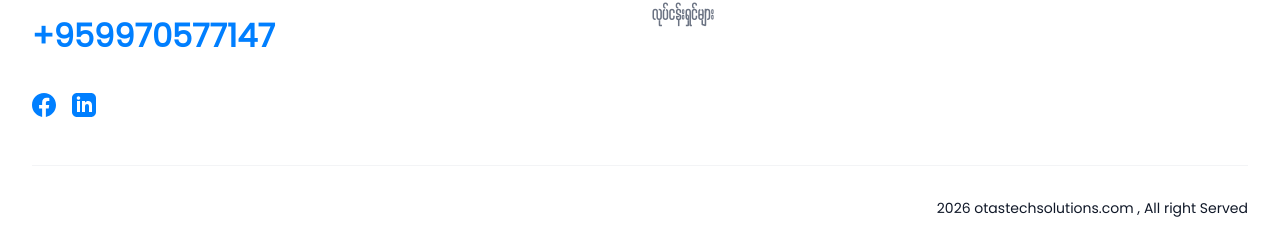
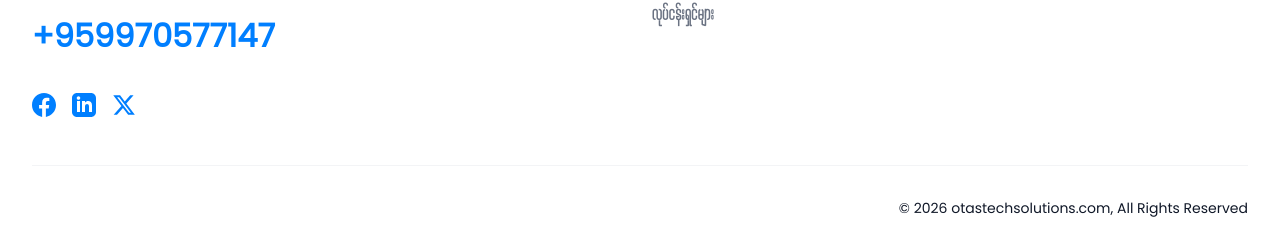
Before and after one commit to Company-Portfolio/otas_portfolio_v-2.0.0, a React (Vite) app: page /clients in a window 1280 px wide. Shown: the part 1942-2189 px from the top of the page. Built offline with nearby package versions, Linux system fonts and the light colour scheme; a web font is replaced by a local one.

Commit message:
fix: invalid hex colors, unused imports, broken links, and add scroll-to-top

```diff
--- a/src/App.jsx
+++ b/src/App.jsx
@@ -1,4 +1,5 @@
-import { BrowserRouter as Router, Routes, Route } from "react-router-dom"
+import { useEffect } from "react"
+import { BrowserRouter as Router, Routes, Route, useLocation } from "react-router-dom"
 import { Navbar } from "@/components/layout/Navbar"
 import { Footer } from "@/components/layout/Footer"
 import { Home } from "@/pages/Home"
@@ -7,9 +8,18 @@ import { Services } from "@/pages/Services"
 import { Projects } from "@/pages/Projects"
 import { Clients } from "@/pages/Clients"
 
+function ScrollToTop() {
+  const { pathname } = useLocation()
+  useEffect(() => {
+    window.scrollTo(0, 0)
+  }, [pathname])
+  return null
+}
+
 function App() {
   return (
     <Router>
+      <ScrollToTop />
       <div className="min-h-screen flex flex-col">
         <Navbar />
         <div className="flex-1">
--- a/src/components/layout/Footer.jsx
+++ b/src/components/layout/Footer.jsx
@@ -54,6 +54,17 @@ export function Footer() {
                   <path d="M19 0h-14c-2.761 0-5 2.239-5 5v14c0 2.761 2.239 5 5 5h14c2.762 0 5-2.239 5-5v-14c0-2.761-2.238-5-5-5zm-11 19h-3v-11h3v11zm-1.5-12.268c-.966 0-1.75-.79-1.75-1.764s.784-1.764 1.75-1.764 1.75.79 1.75 1.764-.783 1.764-1.75 1.764zm13.5 12.268h-3v-5.604c0-3.368-4-3.113-4 0v5.604h-3v-11h3v1.765c1.396-2.586 7-2.777 7 2.476v6.759z" />
                 </svg>
               </a>
+              {/* Twitter Icon */}
+              <a
+                href={content.footer.social[2]?.href}
+                target="_blank"
+                rel="noopener noreferrer"
+                className="text-primary hover:text-blue-400 transition-colors"
+              >
+                <svg className="h-6 w-6" fill="currentColor" viewBox="0 0 24 24">
+                  <path d="M18.244 2.25h3.308l-7.227 8.26 8.502 11.24H16.17l-5.214-6.817L4.99 21.75H1.68l7.73-8.835L1.254 2.25H8.08l4.713 6.231zm-1.161 17.52h1.833L7.084 4.126H5.117z" />
+                </svg>
+              </a>
             </div>
           </div>
 
@@ -88,7 +99,7 @@ export function Footer() {
 
         <div className="pt-8 border-t border-gray-100 flex justify-end">
           <p className="font-sans text-xs md:text-sm font-medium text-gray-900">
-            2026 otastechsolutions.com , All right Served
+            © 2026 otastechsolutions.com, All Rights Reserved
           </p>
         </div>
 
--- a/src/components/layout/Navbar.jsx
+++ b/src/components/layout/Navbar.jsx
@@ -1,6 +1,6 @@
 import { useState, useEffect } from "react";
 import { Link, useLocation } from "react-router-dom";
-import { motion, AnimatePresence } from "framer-motion";
+import { motion } from "framer-motion";
 import { Menu, Globe, ChevronDown, X } from "lucide-react";
 import { Button } from "@/components/ui/button";
 import {
--- a/src/components/sections/CaseStudySection.jsx
+++ b/src/components/sections/CaseStudySection.jsx
@@ -1,6 +1,4 @@
 import { motion } from "framer-motion";
-import { ArrowRight } from "lucide-react";
-import { Button } from "@/components/ui/button";
 import { content } from "@/data/content";
 import { fadeInUp, staggerContainer } from "@/utils/animations";
 
--- a/src/components/sections/ClientLogos.jsx
+++ b/src/components/sections/ClientLogos.jsx
@@ -1,5 +1,6 @@
 import { motion } from "framer-motion"
 import { ArrowRight } from "lucide-react"
+import { Link } from "react-router-dom"
 import { Button } from "@/components/ui/button"
 import { content } from "@/data/content"
 import { fadeInUp, staggerContainer } from "@/utils/animations"
@@ -52,13 +53,13 @@ export function ClientLogos() {
           viewport={{ once: true, margin: "-100px" }}
           variants={fadeInUp}
         >
-          <a to="/clients" className="group inline-block no-underline">
+          <Link to="/clients" className="group inline-block no-underline">
             <Button variant="link" size="lg" className="text-primary font-aj11 p-0 hover:no-underline flex items-center cursor-pointer">
               {content.clients.viewAll}
               <ArrowRight className="ml-2 h-5 w-5 text-primary" />
             </Button>
             <div className="w-full bg-primary h-[2px] transition-transform duration-300 scale-x-0 group-hover:scale-x-100 origin-left"></div>
-          </a>
+          </Link>
         </motion.div>
       </div>
     </section>
--- a/src/components/sections/HeroSection.jsx
+++ b/src/components/sections/HeroSection.jsx
@@ -48,7 +48,7 @@ export function HeroSection() {
                 variants={fadeInRight}
               >
                 <Button
-                  size="xl "
+                  size="xl"
                   className="px-8"
                   style={{
                     backgroundColor: "#007FFF",
--- a/src/components/sections/ServiceSection.jsx
+++ b/src/components/sections/ServiceSection.jsx
@@ -1,6 +1,5 @@
 import { motion } from "framer-motion";
 import { ChevronDown } from "lucide-react";
-import { Badge } from "@/components/ui/badge";
 import { content } from "@/data/content";
 import { fadeInUp, fadeInLeft, staggerContainer } from "@/utils/animations";
 
--- a/src/components/ui/badge.jsx
+++ b/src/components/ui/badge.jsx
@@ -1,4 +1,3 @@
-import * as React from "react"
 import { cva } from "class-variance-authority"
 import { cn } from "@/lib/utils"
 
--- a/src/pages/Clients.jsx
+++ b/src/pages/Clients.jsx
@@ -12,7 +12,7 @@ const caseStudies = [
     description: "အော်ဒါ အလိုအလျောက်ကောက်ကာ စိီမံပေးတဲ့ လုပ်ငန်းသုံး စိီမံခန်ခွဲ့ရေး Software",
     details: "UEDC Myanmar အတွက် Order Management System ကို Custom Build လုပ်ပေးခဲ့ပါတယ်။ Live Sale မှ အော်ဒါများကို အလိုအလျောက် ကောက်ယူပြီး စီမံခန့်ခွဲပေးနိုင်ပါတယ်။",
     image: "/images/case-uedc.jpg",
-    color: "#05CYS5",
+    color: "#05C5C5",
   },
   {
     id: 2,
@@ -21,7 +21,7 @@ const caseStudies = [
     description: "အော်ဒါစီမံခန့်ခွဲရေး Software",
     details: "Mi Mi Cosmetic အတွက် Order Management System ကို Custom Build လုပ်ပေးခဲ့ပါတယ်။ Customer တွေရဲ့ Order များကို စနစ်တကျ စီမံခန့်ခွဲပေးနိုင်ပါတယ်။",
     image: "/images/case-mimi.jpg",
-    color: "#N2E8DZ",
+    color: "#2E8D80",
   },
   {
     id: 3,
@@ -30,7 +30,7 @@ const caseStudies = [
     description: "လုပ်ငန်းစီမံခန့်ခွဲရေး Software",
     details: "Healthy Nara အတွက် Business Management System ကို Custom Build လုပ်ပေးခဲ့ပါတယ်။ လုပ်ငန်းရဲ့ လုပ်ငန်းစဉ်များကို အလိုအလျောက် လုပ်ဆောင်ပေးနိုင်ပါတယ်။",
     image: "/images/case-healthy.jpg",
-    color: "#UFRJJQ",
+    color: "#FF5A5F",
   },
 ]
 
--- a/src/pages/Services.jsx
+++ b/src/pages/Services.jsx
@@ -1,5 +1,4 @@
 import { Badge } from "@/components/ui/badge"
-import { Card, CardContent } from "@/components/ui/card"
 import { Globe, Code, Mail, Bot, CheckCircle } from "lucide-react"
 import { content } from "@/data/content"
 
--- a/vite.config.js
+++ b/vite.config.js
@@ -1,7 +1,9 @@
-import { defineConfig } from 'vite'
-import react from '@vitejs/plugin-react'
-import tailwindcss from '@tailwindcss/vite'
-import path from 'path'
+import { defineConfig } from "vite";
+import react from "@vitejs/plugin-react";
+import tailwindcss from "@tailwindcss/vite";
+import { fileURLToPath } from "url";
+import path from "path";
+const __dirname = path.dirname(fileURLToPath(import.meta.url));
 
 // https://vite.dev/config/
 export default defineConfig({
@@ -11,4 +13,4 @@ export default defineConfig({
       "@": path.resolve(__dirname, "./src"),
     },
   },
-})
+});
```
Also changed, not shown: src/data/content.js (+18 -22 lines).
